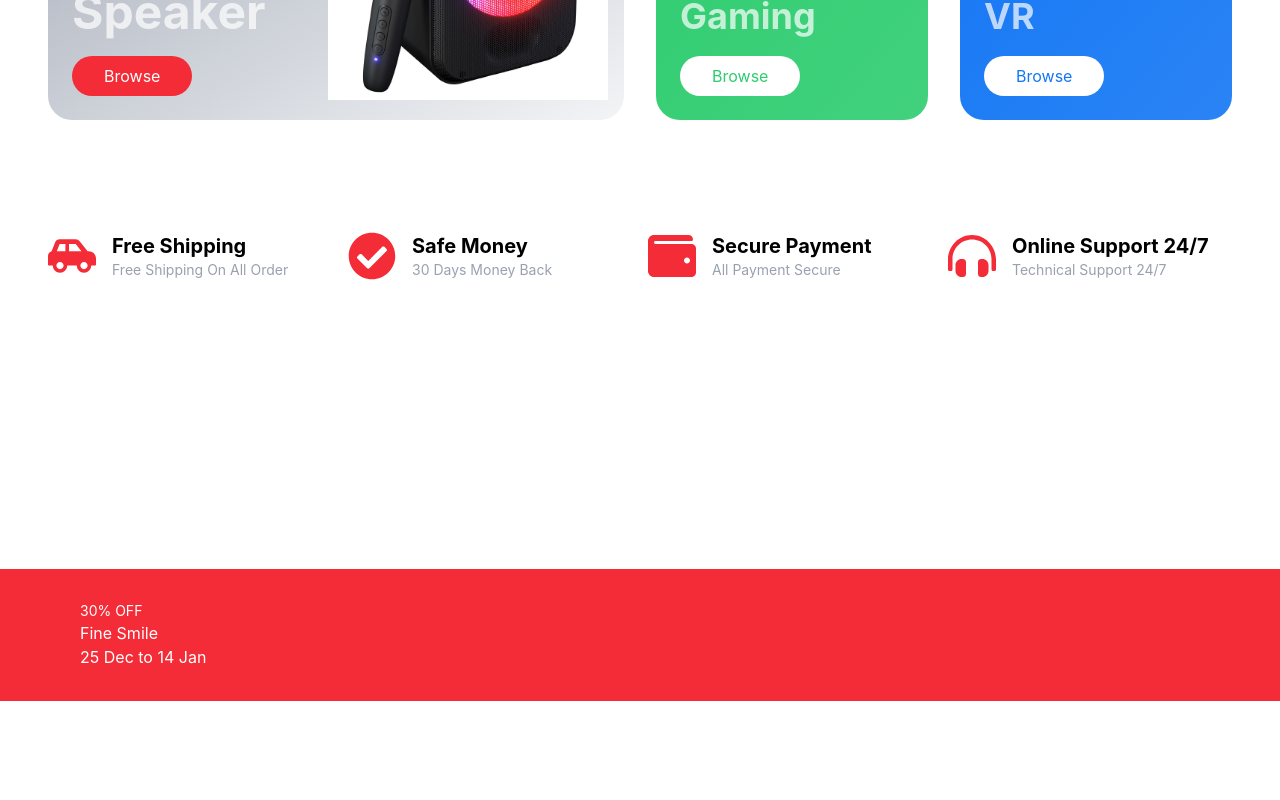
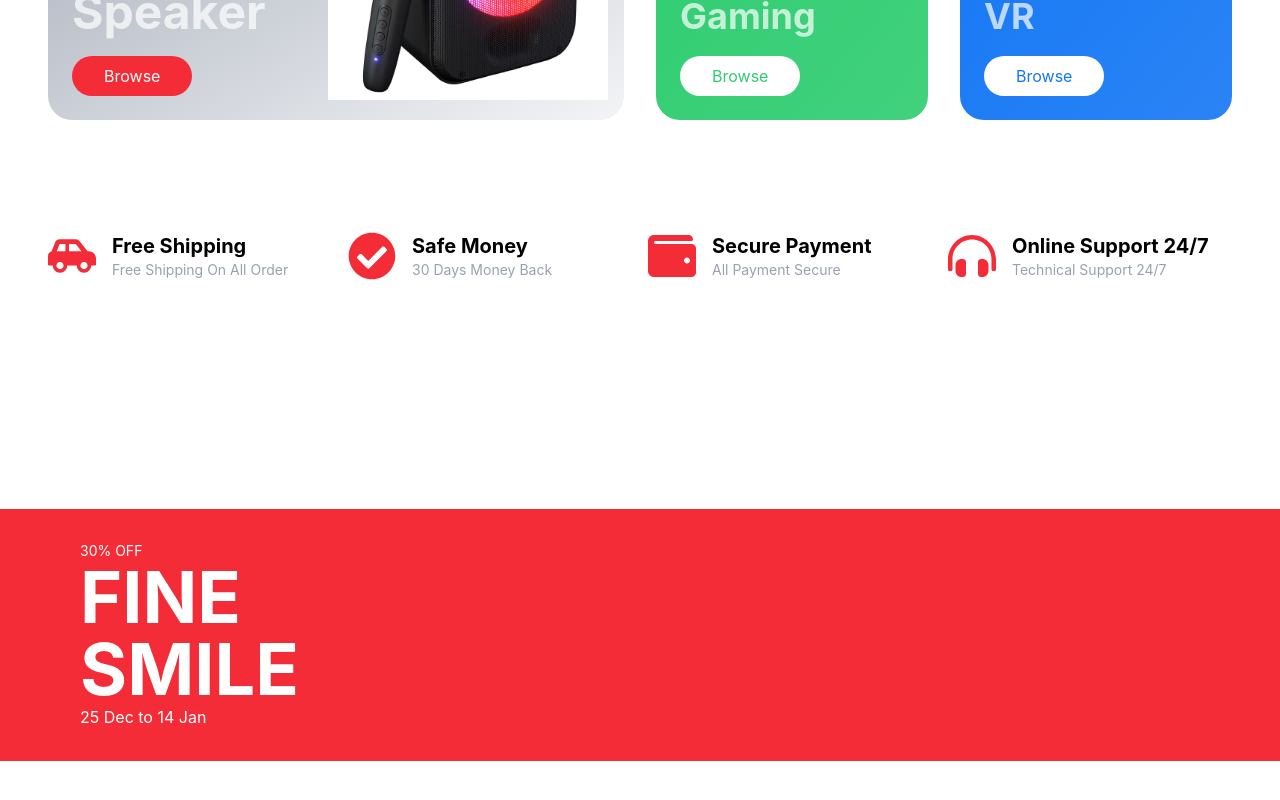
Before and after one commit to kaxadeveloper/Ecommerce, a React (Vite) app: page / in a window 1280 px wide. Shown: the part 1342-2142 px from the top of the page. Built offline with nearby package versions, Linux system fonts and the light colour scheme.

Commit message:
This class makes the text uppercase, bold, 36px by default, and 72px on large screens, making it ideal for large headings or promotional text.

```diff
--- a/src/components/Banner/Banner.jsx
+++ b/src/components/Banner/Banner.jsx
@@ -7,7 +7,7 @@ const Banner = ({ data }) => {
                 <div className='grid grid-cols-1 md:grid-cols-3 gap-6 items-center text-white rounded-3xl'>
                     <div className='p-6 sm:p-8'>
                         <p className='text-sm'>{data.discount}</p>
-                        <h1> {data.title}</h1>
+                        <h1 className='uppercase text-4xl lg:text-7xl font-bold'>{" "}{data.title}</h1>
                         <p>{data.date}</p>
                     </div>
                 </div>
```
